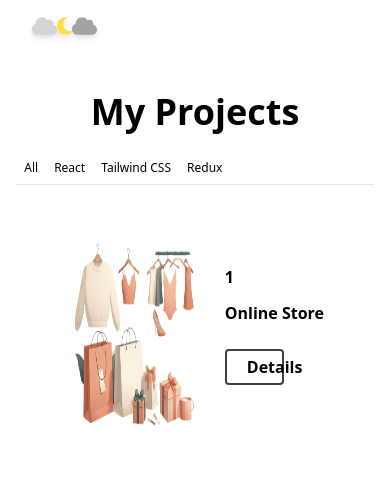
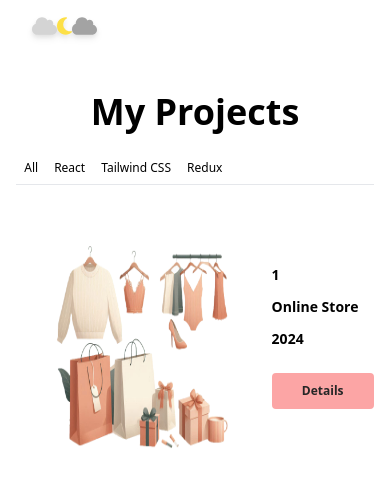
Before and after one commit to zahraRostami1999/portfolio, a React (Vite) app in the folder portfolio/: page /project in a window 390 px wide. Shown: the top 486 px of the page. Built offline with nearby package versions, Linux system fonts and the light colour scheme.

Commit message:
edit Projectcard: make responsive

```diff
--- a/portfolio/src/components/ProjectCard.jsx
+++ b/portfolio/src/components/ProjectCard.jsx
@@ -5,15 +5,16 @@ import img from '../assets/shop-cover.png';
 const ProjectCard = (props) => {
     return (
         <>
-            <div className="w-full">
+            <div className="w-full border-b">
                 <div className="w-full flex flex-row justify-center py-10">
-                    <div className="w-1/2 flex justify-center">
-                        <img className="lg:w-2/3 md:w-4/5 sm:w-5/6 w-full" src={img} alt="project-image" />
+                    <div className="lg:w-1/2 w-5/6  flex justify-center md:w-2/3 sm:w-4/5">
+                        <img className="lg:w-2/3 md:w-4/5 sm:w-5/6 w-full " src={img} alt="project-image" />
                     </div>
-                    <div className="w-1/3 py-10 font-semibold flex justify-start items flex-col gap-3">
+                    <div className="w-1/3 py-10 font-semibold flex justify-start items flex-col gap-3 text-sm sm:text-sm md:text-lg">
                         <h1>{props.project.id}</h1>
                         <h3>{props.project.title}</h3>
-                        <button className="border-2 border-neutral-700 rounded w-1/2 px-5 py-1 lg:my-5 md:my-5 sm:my-3 my-3"><Link to={`/${props.project.id}`}>Details</Link></button>
+                        <h2>{props.project.date}</h2>
+                        <button className="hover:border-2 border-2 border-red-300 hover:border-neutral-700 hover:font-bold rounded lg:w-1/2 md:w-1/2 sm:w-5/6 w-full px-5 py-2 lg:my-5 md:my-5 sm:my-3 my-3 bg-red-300 text-neutral-800 sm:text-sm text-xs md:text-base"><Link to={`/${props.project.id}`}>Details</Link></button>
                     </div>
                 </div>
             </div>
```
